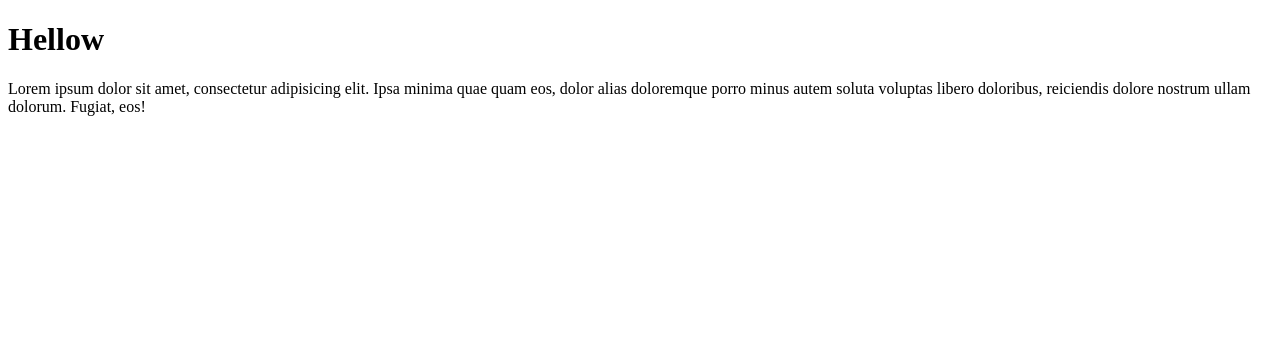
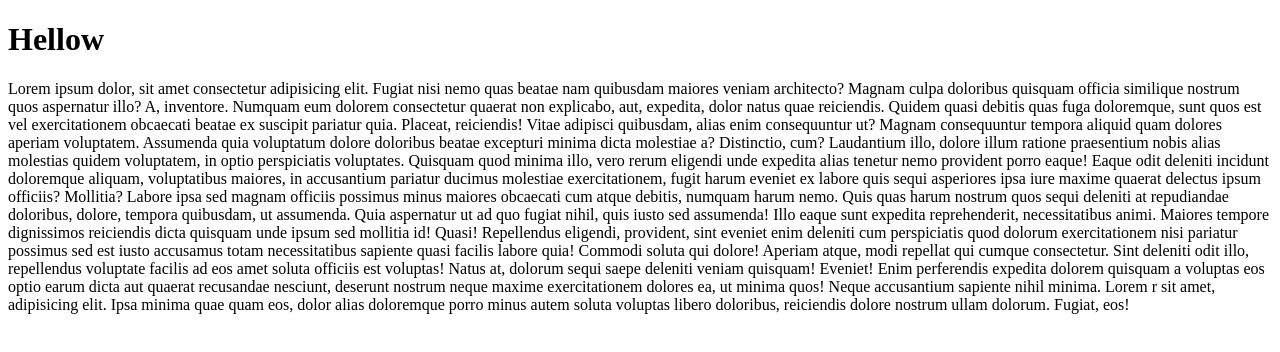
Before and after one commit to Rohan-Codes702/BranchDemoSetup, a plain HTML site: page index.html in a window 1280 px wide. Drawn offline with Linux system fonts and the light colour scheme.

Commit message:
Test protection

```diff
--- a/index.html
+++ b/index.html
@@ -7,6 +7,16 @@
 </head>
 <body>
     <h1>Hellow</h1>
-    Lorem ipsum dolor sit amet, consectetur adipisicing elit. Ipsa minima quae quam eos, dolor alias doloremque porro minus autem soluta voluptas libero doloribus, reiciendis dolore nostrum ullam dolorum. Fugiat, eos!
+    Lorem ipsum dolor, sit amet consectetur adipisicing elit. Fugiat nisi nemo quas beatae nam quibusdam maiores veniam architecto? Magnam culpa doloribus quisquam officia similique nostrum quos aspernatur illo? A, inventore.
+    Numquam eum dolorem consectetur quaerat non explicabo, aut, expedita, dolor natus quae reiciendis. Quidem quasi debitis quas fuga doloremque, sunt quos est vel exercitationem obcaecati beatae ex suscipit pariatur quia.
+    Placeat, reiciendis! Vitae adipisci quibusdam, alias enim consequuntur ut? Magnam consequuntur tempora aliquid quam dolores aperiam voluptatem. Assumenda quia voluptatum dolore doloribus beatae excepturi minima dicta molestiae a? Distinctio, cum?
+    Laudantium illo, dolore illum ratione praesentium nobis alias molestias quidem voluptatem, in optio perspiciatis voluptates. Quisquam quod minima illo, vero rerum eligendi unde expedita alias tenetur nemo provident porro eaque!
+    Eaque odit deleniti incidunt doloremque aliquam, voluptatibus maiores, in accusantium pariatur ducimus molestiae exercitationem, fugit harum eveniet ex labore quis sequi asperiores ipsa iure maxime quaerat delectus ipsum officiis? Mollitia?
+    Labore ipsa sed magnam officiis possimus minus maiores obcaecati cum atque debitis, numquam harum nemo. Quis quas harum nostrum quos sequi deleniti at repudiandae doloribus, dolore, tempora quibusdam, ut assumenda.
+    Quia aspernatur ut ad quo fugiat nihil, quis iusto sed assumenda! Illo eaque sunt expedita reprehenderit, necessitatibus animi. Maiores tempore dignissimos reiciendis dicta quisquam unde ipsum sed mollitia id! Quasi!
+    Repellendus eligendi, provident, sint eveniet enim deleniti cum perspiciatis quod dolorum exercitationem nisi pariatur possimus sed est iusto accusamus totam necessitatibus sapiente quasi facilis labore quia! Commodi soluta qui dolore!
+    Aperiam atque, modi repellat qui cumque consectetur. Sint deleniti odit illo, repellendus voluptate facilis ad eos amet soluta officiis est voluptas! Natus at, dolorum sequi saepe deleniti veniam quisquam! Eveniet!
+    Enim perferendis expedita dolorem quisquam a voluptas eos optio earum dicta aut quaerat recusandae nesciunt, deserunt nostrum neque maxime exercitationem dolores ea, ut minima quos! Neque accusantium sapiente nihil minima.
+    Lorem r sit amet, adipisicing elit. Ipsa minima quae quam eos, dolor alias doloremque porro minus autem soluta voluptas libero doloribus, reiciendis dolore nostrum ullam dolorum. Fugiat, eos!
 </body>
 </html>
```
